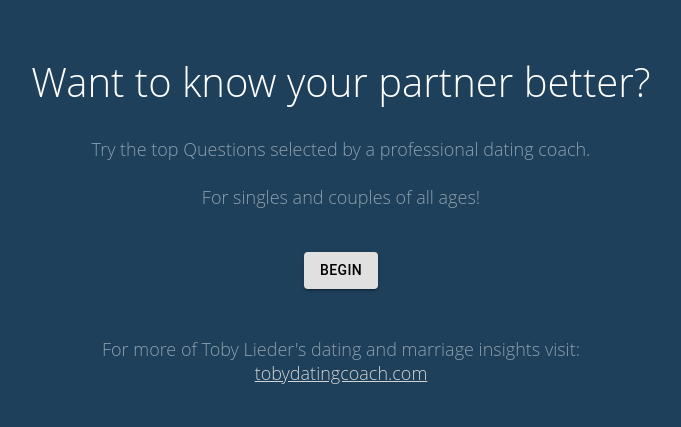
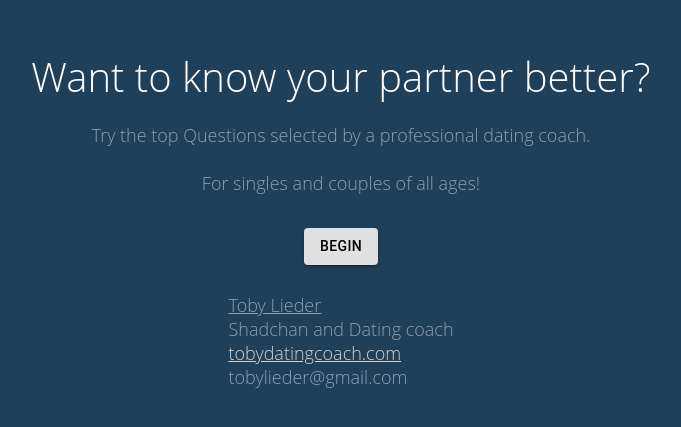
Before and after one commit to mendeljacks/askmydate, a React (Create React App) app: page / in a window 1280 px wide. Shown: the part 147-574 px from the top of the page, without its empty margins (299-980 px from the left). Built offline with nearby package versions, Linux system fonts and the light colour scheme; no server answers.

Commit message:
info section

```diff
--- a/src/main.jsx
+++ b/src/main.jsx
@@ -14,10 +14,14 @@ const IntroPage = observer(() => {
         <Button variant='contained' color='inherit' onClick={() => main_store.begin()}>Begin</Button>
 
         <br />
-        <h4>
-            For more of Toby Lieder's dating and marriage insights visit:
+        <h4 style={{textAlign: 'left'}}>
+            <span style={{textDecoration: 'underline'}}>Toby Lieder</span>
             <br />
+            Shadchan and Dating coach
+            <br/>
             <a style={{color: 'lightgray'}} href='https://tobydatingcoach.com'>tobydatingcoach.com</a>
+            <br/>
+            tobylieder@gmail.com
         </h4>
     </center>
 })
--- a/src/main_store.js
+++ b/src/main_store.js
@@ -1,5 +1,5 @@
 import axios from 'axios'
-import {makeAutoObservable} from 'mobx'
+import {makeAutoObservable, runInAction} from 'mobx'
 
 class MainStore {
     constructor() {
@@ -16,7 +16,9 @@ class MainStore {
 
     fetch_questions = async () => {
         const response = await axios.get('https://spreadsheets.google.com/feeds/list/1hqVAmY7fvhTZnmrqhLHps_hXe6fI9wjc1rOJsDEhq3s/od6/public/values?alt=json')
-        this.sheet = response.data
+        runInAction(() => {
+            this.sheet = response.data
+        })
     }
 
     next = () => {
```
